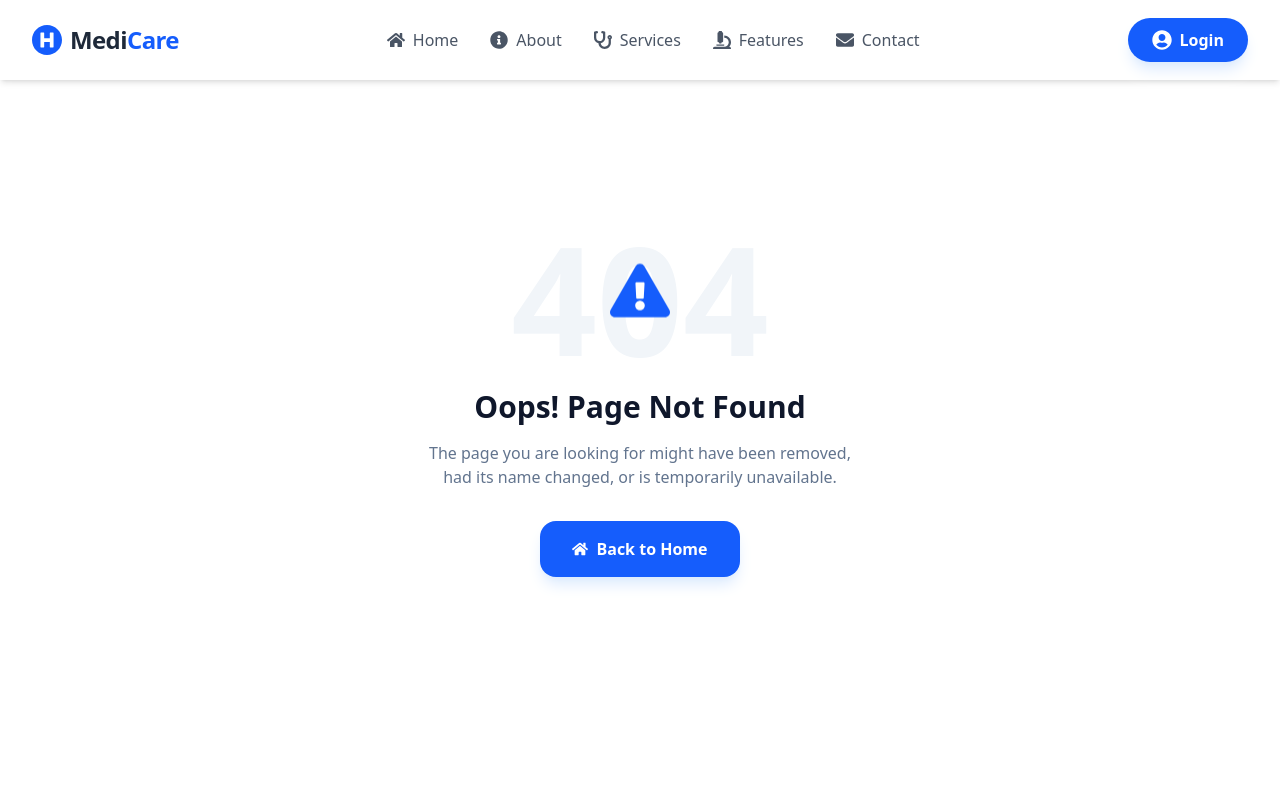
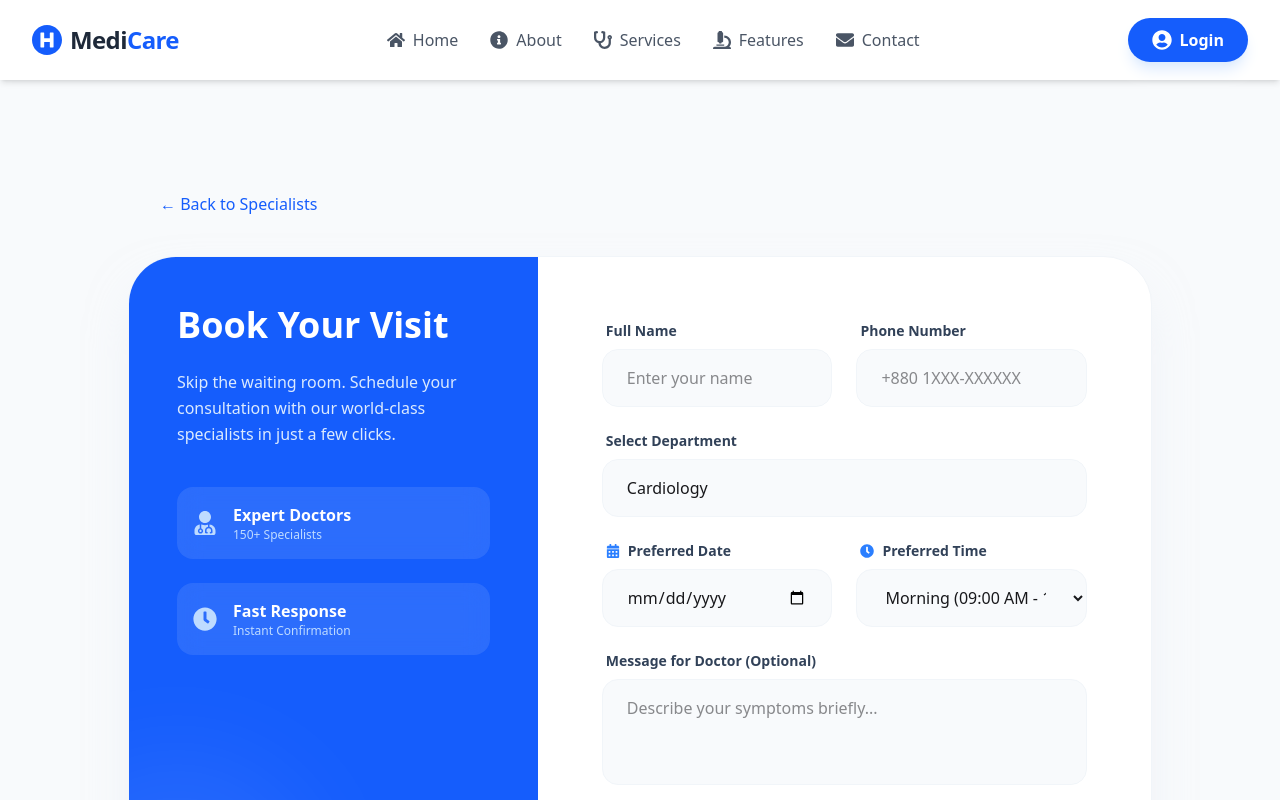
Before and after one commit to mohammademon393/simple-hospital-management-system, a React (Vite) app: page /bookAppointment in a window 1280 px wide. Shown: the top 800 px of the page. Built offline with nearby package versions, Linux system fonts and the light colour scheme.

Commit message:
install sweet alert and update bookApinment

```diff
--- a/package.json
+++ b/package.json
@@ -16,6 +16,7 @@
     "react-icons": "^5.5.0",
     "react-router": "^7.11.0",
     "react-router-dom": "^7.11.0",
+    "sweetalert2": "^11.26.18",
     "tailwindcss": "^4.1.18"
   },
   "devDependencies": {
--- /dev/null
+++ b/src/Components/BookAppointment.jsx
@@ -0,0 +1,185 @@
+import React, { useState } from "react";
+import {
+  FaCalendarAlt,
+  FaUserMd,
+  FaClock,
+  FaCheckCircle,
+} from "react-icons/fa";
+import { Link } from "react-router";
+import Swal from "sweetalert2";
+
+const BookAppointment = () => {
+  const [submitted, setSubmitted] = useState(false);
+
+  const handleSubmit = (e) => {
+    e.preventDefault();
+    setSubmitted(true);
+    // এখানে তুমি চাইলে API কল করতে পারো
+  };
+
+  if (submitted) {
+    return (
+      <div className="pt-32 pb-20 min-h-screen flex items-center justify-center bg-slate-50">
+        <div className="bg-white p-12 rounded-[40px] shadow-2xl text-center max-w-lg border border-slate-100">
+          <div className="w-20 h-20 bg-green-100 text-green-600 rounded-full flex items-center justify-center text-4xl mx-auto mb-6">
+            <FaCheckCircle />
+          </div>
+          <h2 className="text-3xl font-black text-slate-900 mb-4">Success!</h2>
+          <p className="text-slate-500 font-medium mb-8">
+            Your appointment request has been sent. We will confirm your time
+            slot via email shortly.
+          </p>
+          <button
+            onClick={() => setSubmitted(false)}
+            className="w-full py-4 bg-blue-600 text-white rounded-2xl font-bold hover:bg-blue-700 transition"
+          >
+            Book Another Appointment
+          </button>
+        </div>
+      </div>
+    );
+  }
+
+  return (
+    <div className="pt-28 pb-20 bg-slate-50 min-h-screen">
+      <div className="container mx-auto px-6">
+        <div className="mb-10">
+          <Link
+            to="/specialists"
+            className="px-20 mx-14 text-blue-600 hover:underline"
+          >
+            ← Back to Specialists
+          </Link>
+        </div>
+        <div className="max-w-5xl mx-auto bg-white rounded-[48px] shadow-2xl shadow-slate-200/50 overflow-hidden flex flex-col md:flex-row border border-slate-100">
+          {/* Left Side: Info & Image */}
+          <div className="md:w-2/5 bg-blue-600 p-12 text-white relative overflow-hidden">
+            <div className="relative z-10">
+              <h2 className="text-4xl font-black mb-6">Book Your Visit</h2>
+              <p className="text-blue-100 font-medium mb-10 leading-relaxed">
+                Skip the waiting room. Schedule your consultation with our
+                world-class specialists in just a few clicks.
+              </p>
+
+              <div className="space-y-6">
+                <div className="flex items-center gap-4 bg-white/10 p-4 rounded-2xl backdrop-blur-md">
+                  <FaUserMd className="text-2xl text-blue-200" />
+                  <div>
+                    <h4 className="font-bold">Expert Doctors</h4>
+                    <p className="text-xs text-blue-200">150+ Specialists</p>
+                  </div>
+                </div>
+                <div className="flex items-center gap-4 bg-white/10 p-4 rounded-2xl backdrop-blur-md">
+                  <FaClock className="text-2xl text-blue-200" />
+                  <div>
+                    <h4 className="font-bold">Fast Response</h4>
+                    <p className="text-xs text-blue-200">
+                      Instant Confirmation
+                    </p>
+                  </div>
+                </div>
+              </div>
+            </div>
+
+            {/* Decorative circles */}
+            <div className="absolute -bottom-20 -left-20 w-64 h-64 bg-white/10 rounded-full blur-3xl"></div>
+          </div>
+
+          {/* Right Side: Booking Form */}
+          <div className="md:w-3/5 p-8 md:p-16">
+            <form onSubmit={handleSubmit} className="space-y-6">
+              <div className="grid md:grid-cols-2 gap-6">
+                <div>
+                  <label className="block text-sm font-bold text-slate-700 mb-2 ml-1">
+                    Full Name
+                  </label>
+                  <input
+                    type="text"
+                    required
+                    placeholder="Enter your name"
+                    className="w-full px-6 py-4 bg-slate-50 border border-slate-100 rounded-2xl focus:ring-4 focus:ring-blue-100 focus:bg-white outline-none transition"
+                  />
+                </div>
+                <div>
+                  <label className="block text-sm font-bold text-slate-700 mb-2 ml-1">
+                    Phone Number
+                  </label>
+                  <input
+                    type="tel"
+                    required
+                    placeholder="+880 1XXX-XXXXXX"
+                    className="w-full px-6 py-4 bg-slate-50 border border-slate-100 rounded-2xl focus:ring-4 focus:ring-blue-100 focus:bg-white outline-none transition"
+                  />
+                </div>
+              </div>
+
+              <div>
+                <label className="block text-sm font-bold text-slate-700 mb-2 ml-1">
+                  Select Department
+                </label>
+                <select className="w-full px-6 py-4 bg-slate-50 border border-slate-100 rounded-2xl focus:ring-4 focus:ring-blue-100 focus:bg-white outline-none transition appearance-none">
+                  <option>Cardiology</option>
+                  <option>Neurology</option>
+                  <option>Pediatrics</option>
+                  <option>Orthopedics</option>
+                </select>
+              </div>
+
+              <div className="grid md:grid-cols-2 gap-6">
+                <div>
+                  <label className="block text-sm font-bold text-slate-700 mb-2 ml-1 flex items-center gap-2">
+                    <FaCalendarAlt className="text-blue-500" /> Preferred Date
+                  </label>
+                  <input
+                    type="date"
+                    required
+                    className="w-full px-6 py-4 bg-slate-50 border border-slate-100 rounded-2xl focus:ring-4 focus:ring-blue-100 focus:bg-white outline-none transition"
+                  />
+                </div>
+                <div>
+                  <label className="block text-sm font-bold text-slate-700 mb-2 ml-1 flex items-center gap-2">
+                    <FaClock className="text-blue-500" /> Preferred Time
+                  </label>
+                  <select className="w-full px-6 py-4 bg-slate-50 border border-slate-100 rounded-2xl focus:ring-4 focus:ring-blue-100 focus:bg-white outline-none transition">
+                    <option>Morning (09:00 AM - 12:00 PM)</option>
+                    <option>Afternoon (02:00 PM - 05:00 PM)</option>
+                    <option>Evening (06:00 PM - 09:00 PM)</option>
+                  </select>
+                </div>
+              </div>
+
+              <div>
+                <label className="block text-sm font-bold text-slate-700 mb-2 ml-1">
+                  Message for Doctor (Optional)
+                </label>
+                <textarea
+                  rows="3"
+                  placeholder="Describe your symptoms briefly..."
+                  className="w-full px-6 py-4 bg-slate-50 border border-slate-100 rounded-2xl focus:ring-4 focus:ring-blue-100 focus:bg-white outline-none transition resize-none"
+                ></textarea>
+              </div>
+
+              <button
+                // onClick={() =>
+                //   Swal.fire({
+                //     position: "top-center",
+                //     icon: "success",
+                //     title: "Your booking has been success!",
+                //     showConfirmButton: false,
+                //     timer: 1500,
+                //   })
+                // }
+                type="submit"
+                className="w-full py-5 bg-slate-900 text-white rounded-[20px] font-black text-lg hover:bg-blue-600 transition-all duration-300 shadow-xl shadow-slate-200"
+              >
+                Confirm Booking Now
+              </button>
+            </form>
+          </div>
+        </div>
+      </div>
+    </div>
+  );
+};
+
+export default BookAppointment;
--- a/src/Components/Specialists.jsx
+++ b/src/Components/Specialists.jsx
@@ -5,6 +5,7 @@ import {
   FaEnvelope,
   FaStethoscope,
 } from "react-icons/fa";
+import { Link } from "react-router";
 
 const Specialists = () => {
   const [filter, setFilter] = useState("All");
@@ -56,7 +57,7 @@ const Specialists = () => {
       id: 7,
       name: "Dr. Linda Zhao",
       role: "Child Specialist",
-      category: "Pediatrics",
+      category: "Neurology",
       img: "https://images.unsplash.com/photo-1527613426441-4da17471b66d?auto=format&fit=crop&q=80&w=800",
     },
     {
@@ -64,7 +65,7 @@ const Specialists = () => {
       name: "Dr. David Smith",
       role: "Bone Specialist",
       category: "Orthopedics",
-      img: "https://images.unsplash.com/photo-1622902046580-2b47f47f0871?auto=format&fit=crop&q=80&w=800",
+      img: "https://i.ibb.co/zh2Cj4zZ/Dr-David-Smith-removebg-preview-1.png",
     },
     {
       id: 9,
@@ -85,14 +86,14 @@ const Specialists = () => {
       name: "Dr. Lisa Ray",
       role: "Pediatric Resident",
       category: "Pediatrics",
-      img: "https://images.unsplash.com/photo-1663223030363-22f3068e82a6?auto=format&fit=crop&q=80&w=800",
+      img: "https://i.ibb.co/DDGfbjRk/Dr-Lisa-Ray-removebg-preview.png",
     },
     {
       id: 12,
       name: "Dr. Steven Strange",
       role: "Orthopedic Expert",
       category: "Orthopedics",
-      img: "https://images.unsplash.com/photo-1536064438283-023ea077a20c?auto=format&fit=crop&q=80&w=800",
+      img: "https://i.ibb.co/BKtJ16B4/Dr-Steven-Strange-removebg-preview.png",
     },
   ];
 
@@ -140,6 +141,12 @@ const Specialists = () => {
           </div>
         </div>
 
+        <div className="container mx-auto mb-6">
+          <Link to="/about" className="px-10 text-blue-600 hover:underline">
+          ← Back to About
+        </Link>
+        </div>
+
         {/* Doctors Grid */}
         <div className="grid grid-cols-1 sm:grid-cols-2 lg:grid-cols-4 gap-8">
           {filteredDoctors.map((doc) => (
@@ -148,8 +155,12 @@ const Specialists = () => {
               className="group bg-white rounded-[32px] overflow-hidden border border-slate-100 shadow-xl shadow-slate-200/50 hover:-translate-y-2 transition-all duration-500"
             >
               {/* Image Area */}
-              <div className="h-64 bg-slate-100 flex items-center justify-center text-7xl group-hover:scale-110 transition-transform duration-500">
-                {doc.img}
+              <div className="h-64 bg-slate-100 flex items-center justify-center overflow-hidden">
+                <img
+                  src={doc.img}
+                  alt={doc.name}
+                  className="h-full w-full object-cover group-hover:scale-110 transition-transform duration-500"
+                />
               </div>
 
               {/* Content */}
@@ -179,10 +190,13 @@ const Specialists = () => {
               </div>
 
               {/* Action Button */}
-              <div className="px-8 pb-8">
-                <button className="w-full py-4 bg-slate-900 text-white rounded-2xl font-bold hover:bg-blue-600 transition-colors shadow-lg shadow-slate-200">
+              <div className="px-5 pb-8 flex justify-center">
+                <Link
+                  to="/bookAppointment"
+                  className="w-full text-center px-5 py-4 bg-slate-900 text-white rounded-2xl font-bold hover:bg-blue-600 transition-colors shadow-lg shadow-slate-200"
+                >
                   Book Appointment
-                </button>
+                </Link>
               </div>
             </div>
           ))}
--- a/src/main.jsx
+++ b/src/main.jsx
@@ -14,6 +14,7 @@ import Login from "./Pages/Login.jsx";
 import NotFound from "./Pages/NotFound.jsx";
 import AmbulanceDetails from "./Components/AmbulanceDetails.jsx";
 import Specialists from "./Components/Specialists.jsx";
+import BookAppointment from "./Components/BookAppointment.jsx";
 
 const router = createBrowserRouter([
   {
@@ -52,6 +53,10 @@ const router = createBrowserRouter([
         path: "specialists",
         element: <Specialists />,
       },
+      {
+        path: "bookAppointment",
+        element: <BookAppointment></BookAppointment>,
+      },
       { path: "*", element: <NotFound /> },
     ],
   },
```
Also changed, not shown: 1 other file (tests, documents, lock files or other folders).
